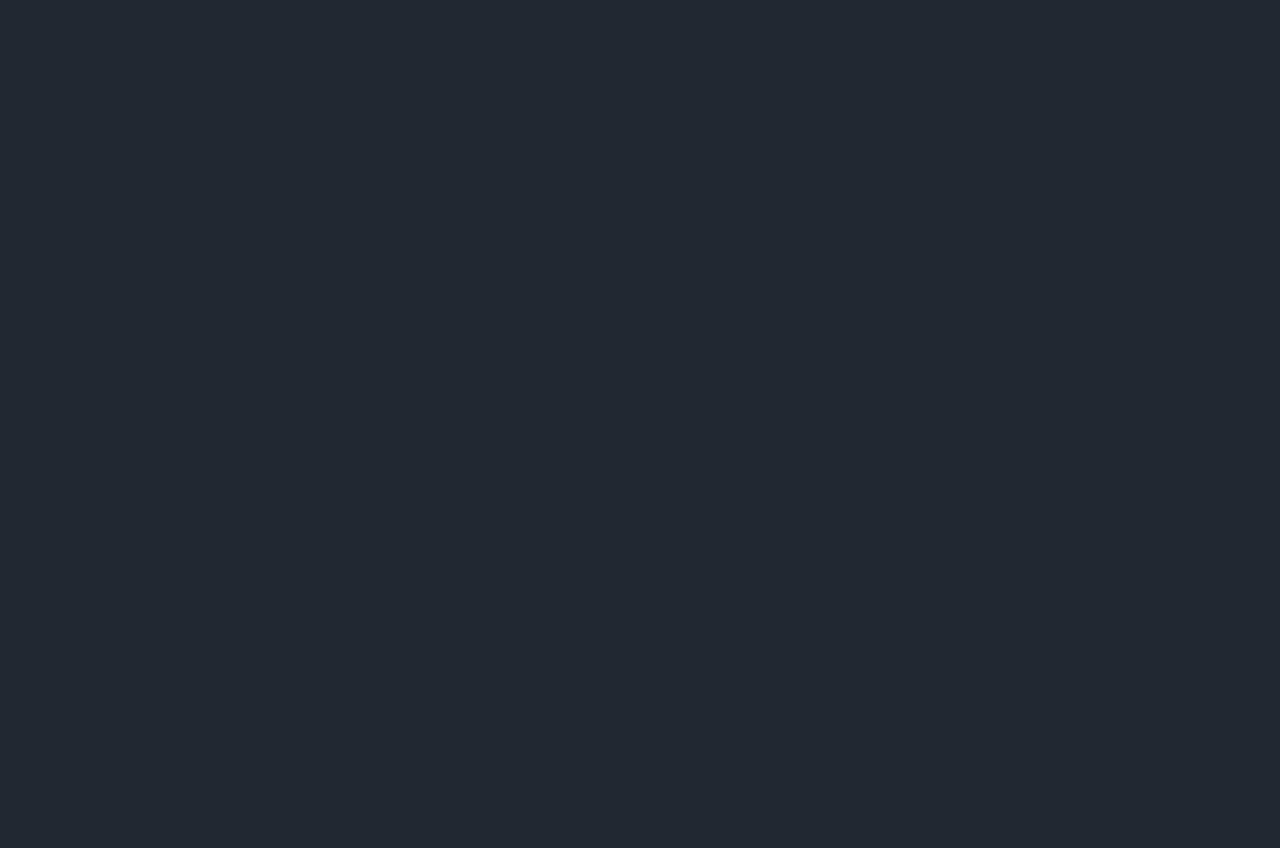
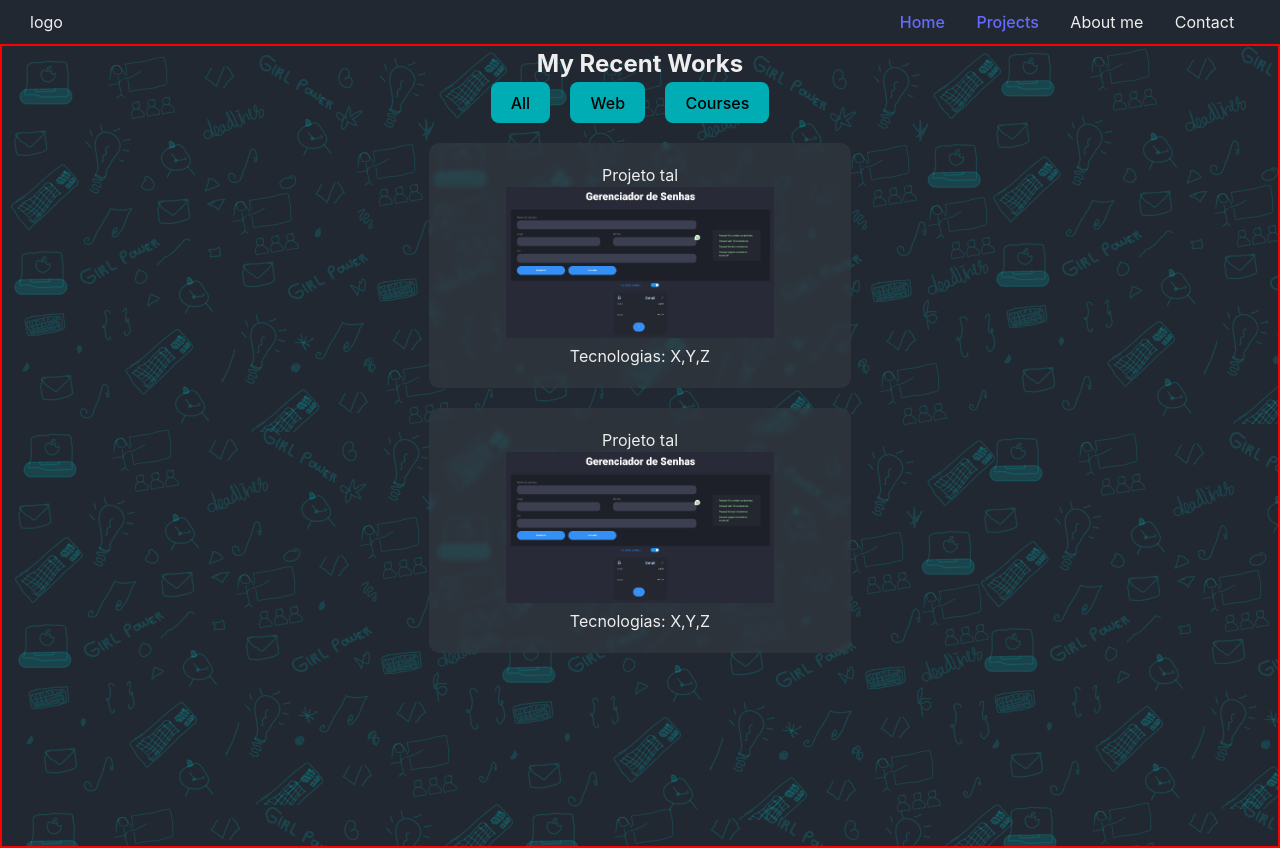
Before and after one commit to devcarolzita/new-portfolio, a React (Vite) app: page /projects in a window 1280 px wide. Before the commit this address had no page. Before the commit the page ends 800 px from the top, so only its background shows below. Built offline with nearby package versions, Linux system fonts and the light colour scheme.

Commit message:
adiciona content

```diff
--- a/src/App.tsx
+++ b/src/App.tsx
@@ -2,6 +2,7 @@ import './App.css'
 import { Route, Routes } from 'react-router-dom';
 import Home from './components/Home';
 import Layout from './components/Layout';
+import Projects from './components/Projects';
 
 function App() {
 
@@ -10,9 +11,9 @@ function App() {
      <Routes>
       <Route path="/" element={ <Layout /> } >
         <Route index element={ <Home /> } />
+       <Route path="/projects" element={ <Projects /> } />
       </Route>
-      {/* <Route path="/profile" element={ <Profile/> } />
-      <Route path="/contact" element={ <Contact/> } /> */}
+      {/* <Route path="/contact" element={ <Contact/> } /> } */}
     </Routes>
 
     </>
--- a/src/components/Content/index.tsx
+++ b/src/components/Content/index.tsx
@@ -22,7 +22,7 @@ const Content = () => {
   return (
     <div className="content">
       <div className="content-text">
-        <h1>I AM <span>{newName}</span></h1>
+        <h1>I AM A <span>{newName}</span></h1>
         <button>Hire me</button>
         <button>Download CV</button>
       </div>
--- a/src/components/Header/index.tsx
+++ b/src/components/Header/index.tsx
@@ -10,6 +10,10 @@ const Header = () => {
         <Link to="/">
           <li>Home</li>
         </Link>
+        <Link to="/projects">
+          <li>Projects</li>
+        </Link>
+
         <li>About me</li>
         <li>Contact</li>
       </ul>
--- /dev/null
+++ b/src/components/Projects/index.css
@@ -0,0 +1,27 @@
+.projects-box {
+  background-image: url('../../assets/template.png');
+  height: 100vh;
+  border: 2px solid red;
+}
+.projects-box {
+  text-align: center;
+}
+
+.project {
+  width: 30%;
+    text-align: center;
+    backdrop-filter: blur(2px);
+    background: rgba(57, 62, 70, 0.50);
+    border-radius: 10px;
+    padding: 20px;
+}
+
+.project img {
+  width: 70%;
+}
+
+.projects-box-itens {
+  display: flex;
+  place-content: center;
+  margin-top: 20px;
+}
--- /dev/null
+++ b/src/components/Projects/index.tsx
@@ -0,0 +1,32 @@
+import React from 'react'
+import './index.css';
+import password from '../../assets/password-manager.png'
+
+export const Projects = () => {
+  return (
+    <div className="projects-box">
+      <h2>My Recent Works</h2>
+        <button>All</button>
+        <button>Web</button>
+        <button>Courses</button>
+      <div>
+        <div className="projects-box-itens">
+          <div className="project">
+            <p>Projeto tal</p>
+            <img src={password} alt="" />
+            <p>Tecnologias: X,Y,Z</p>
+          </div>
+        </div>
+        <div className="projects-box-itens">
+          <div className="project">
+            <p>Projeto tal</p>
+            <img src={password} alt="" />
+            <p>Tecnologias: X,Y,Z</p>
+          </div>
+        </div>
+      </div>
+    </div>
+  )
+}
+
+export default Projects;
```
Also changed, not shown: src/assets/password-manager.png (added), src/assets/template.png (added), src/index.css (line endings or trailing spaces).
